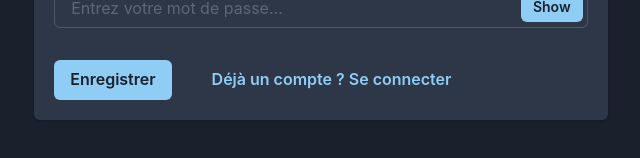
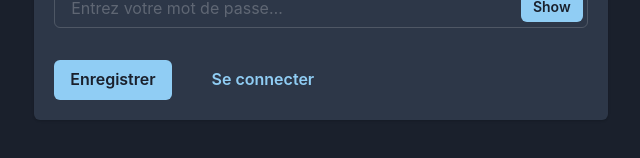
Before and after one commit to Julien1100/stockify-front, a React (Vite) app: page /register in a window 1280 px wide. Shown: the part 546-704 px from the top of the page, without its empty margins (319-959 px from the left). Built offline with nearby package versions, Linux system fonts and the light colour scheme.

Commit message:
🔄 Update login link text in Register component

```diff
--- a/src/components/Register.jsx
+++ b/src/components/Register.jsx
@@ -168,7 +168,7 @@
                   <Button type="submit">Enregistrer</Button>
 
                   <Button variant={"ghost"}>
-                    <Link to="/login">Déjà un compte ? Se connecter</Link>
+                    <Link to="/login">Se connecter</Link>
                   </Button>
                 </ButtonGroup>
               </FormControl>
```
